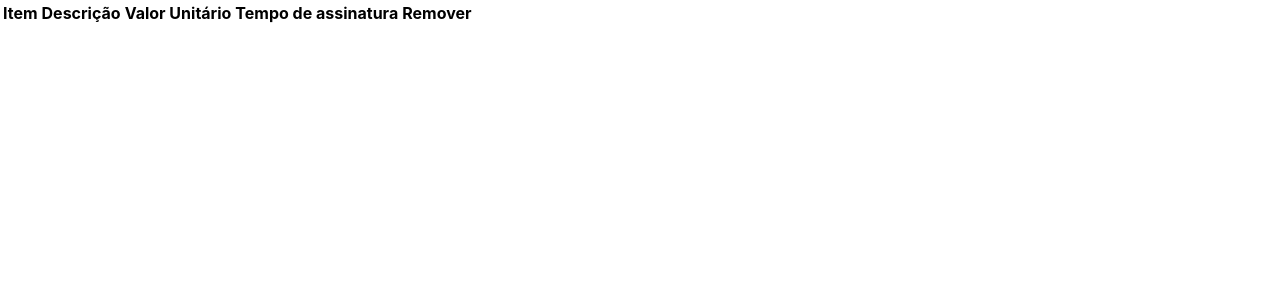
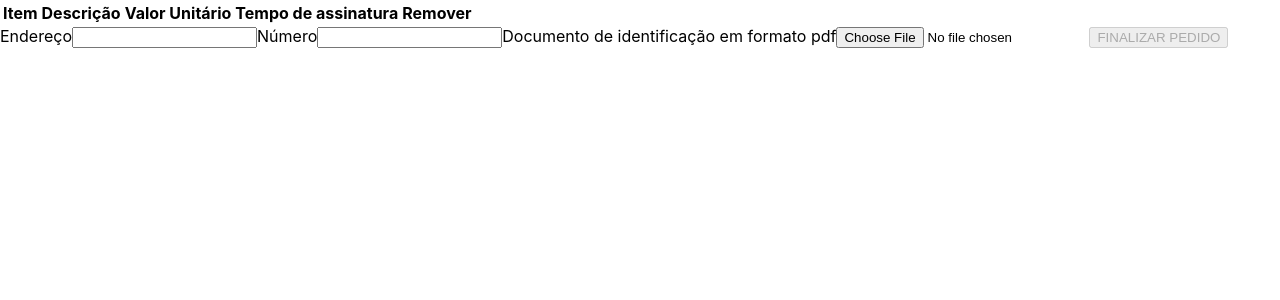
Before and after one commit to Douglas-S-Rodrigues/allugator_app, a React (Create React App) app in the folder front-end/: page /checkout in a window 1280 px wide. Shown: the top 300 px of the page. Built offline with nearby package versions, Linux system fonts and the light colour scheme.

Commit message:
feat: pagina de checkout

```diff
--- a/front-end/src/components/CheckoutComp.jsx
+++ b/front-end/src/components/CheckoutComp.jsx
@@ -3,7 +3,7 @@ import MyContext from '../context/MyContext';
 
 export default function CheckoutComp() {
   const { cart, setCart } = useContext(MyContext);
-  console.log(cart);
+
 
   const removeProduct = (product) => {
     const removeProd = cart.filter((p) => p.id !== product.id);
--- /dev/null
+++ b/front-end/src/components/CheckoutForm.jsx
@@ -0,0 +1,107 @@
+import React, { useState, useContext } from 'react';
+import axiosApi from '../services/axiosApi';
+import MyContext from '../context/MyContext';
+import { useNavigate } from 'react-router'
+
+
+export default function CheckoutForm() {
+
+  const { cart, setCart } = useContext(MyContext);
+
+  const [detailsInfo, setDetailsInfo] = useState({
+    id: 0,
+    name: '',
+    price: 0,
+    urlImage: '',
+    deliveryTime: '',
+    subscriptionPeriod: '',
+    address: '',
+    addressNumber: '',
+  });
+
+  const [validateImg, setValidateImg] = useState(false);
+
+  let navigate = useNavigate();
+
+  const handleChange = ({ target: { name, value } }) => {
+    setDetailsInfo({ ...detailsInfo, [name]: value });
+  };
+
+  const finishOrder = async () => {
+    try {
+      const pickIdLocalStorage = JSON.parse(localStorage.getItem('userId'));
+      const newSale = cart.map((product) => (
+        {
+          userId: pickIdLocalStorage.id,
+          name: product.name,
+          price: product.price,
+          urlImage: product.urlImage,
+          deliveryTime: product.deliveryTime,
+          subscriptionPeriod: product.subscriptionPeriod,
+          address: detailsInfo.address,
+          number: detailsInfo.addressNumber,
+        }
+      ));
+      console.log('oi', newSale)
+
+      await axiosApi.post(
+        '/rented',
+        [...newSale ]
+      );
+
+      setCart([]);
+      localStorage.setItem('cart', JSON.stringify([]));
+    } catch (err) {
+      console.log(err);
+    }
+
+    navigate('/profile')
+  };
+
+  const validate = () => {
+    setValidateImg(true);
+  }
+
+  return (
+    <section>
+      <label
+        htmlFor="address-input"
+      >
+        Endereço
+        <input
+          id="address-input"
+          name="address"
+          value={ detailsInfo.address }
+          type="text"
+          onChange={ handleChange }
+        />
+      </label>
+      <label
+        htmlFor="addressNumber-input"
+      >
+        Número
+        <input
+          id="addressNumber-input"
+          name="addressNumber"
+          value={ detailsInfo.addressNumber }
+          type="text"
+          onChange={ handleChange }
+        />
+      </label>
+      <label htmlFor="document-input">Documento de identificação em formato pdf</label>
+      <input
+        id="address-input"
+        type="file"
+        accept="application/pdf"
+        onChange={ validate }
+      />
+      <button
+        type="submit"
+        disabled={ !validateImg }
+        onClick={ finishOrder }
+      >
+        FINALIZAR PEDIDO
+      </button>
+    </section>
+  )
+}
--- a/front-end/src/pages/Checkout.jsx
+++ b/front-end/src/pages/Checkout.jsx
@@ -1,11 +1,13 @@
 import React from 'react';
 import CheckoutComp from '../components/CheckoutComp';
+import CheckoutForm from '../components/CheckoutForm';
 
 export default function Checkout() {
 
   return (
     <div>
       <CheckoutComp />
+      <CheckoutForm />
     </div>
   )
 }
```
Also changed, not shown: package.json (added, +20 -0 lines), 1 other file (tests, documents, lock files or other folders).
